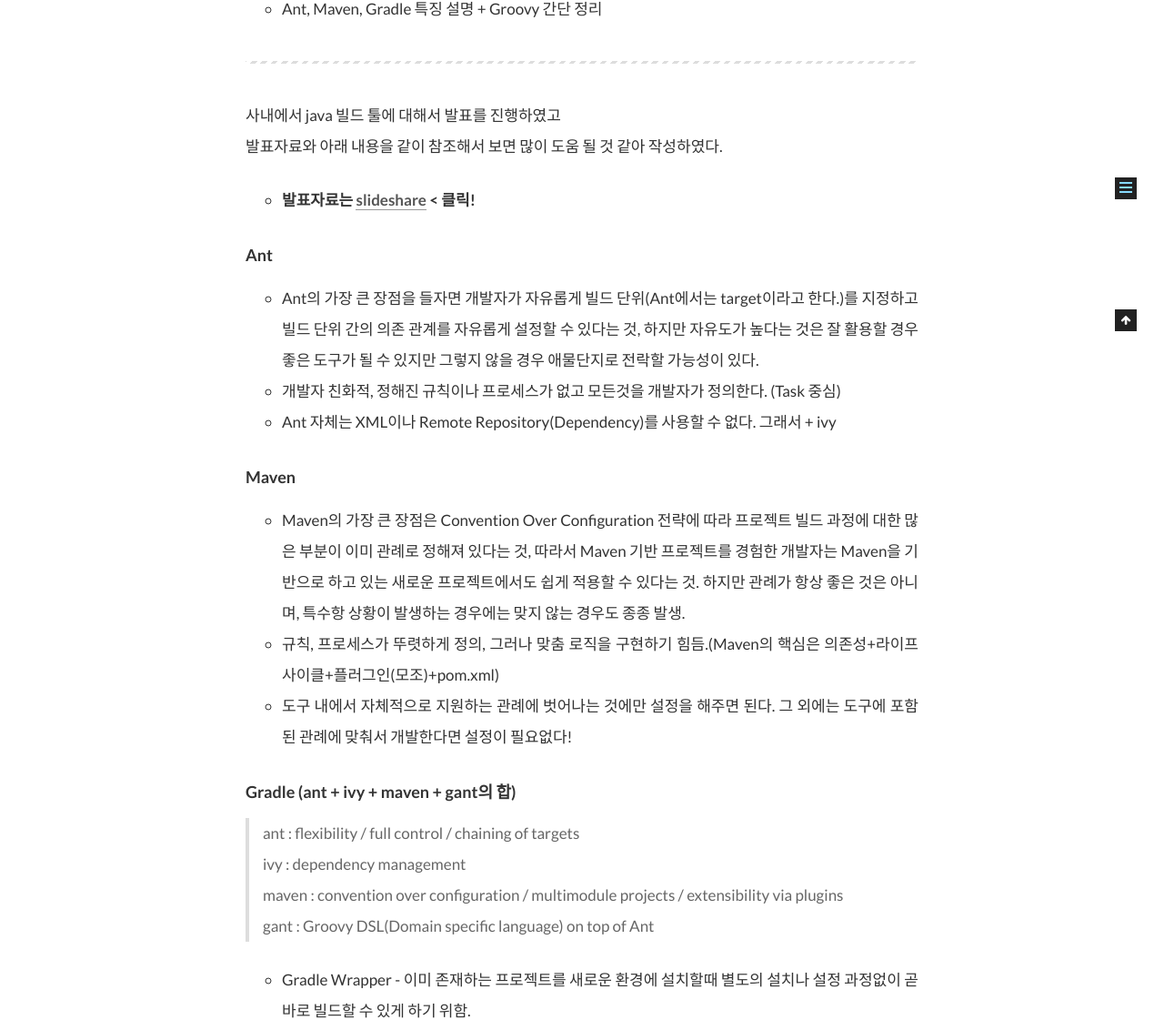
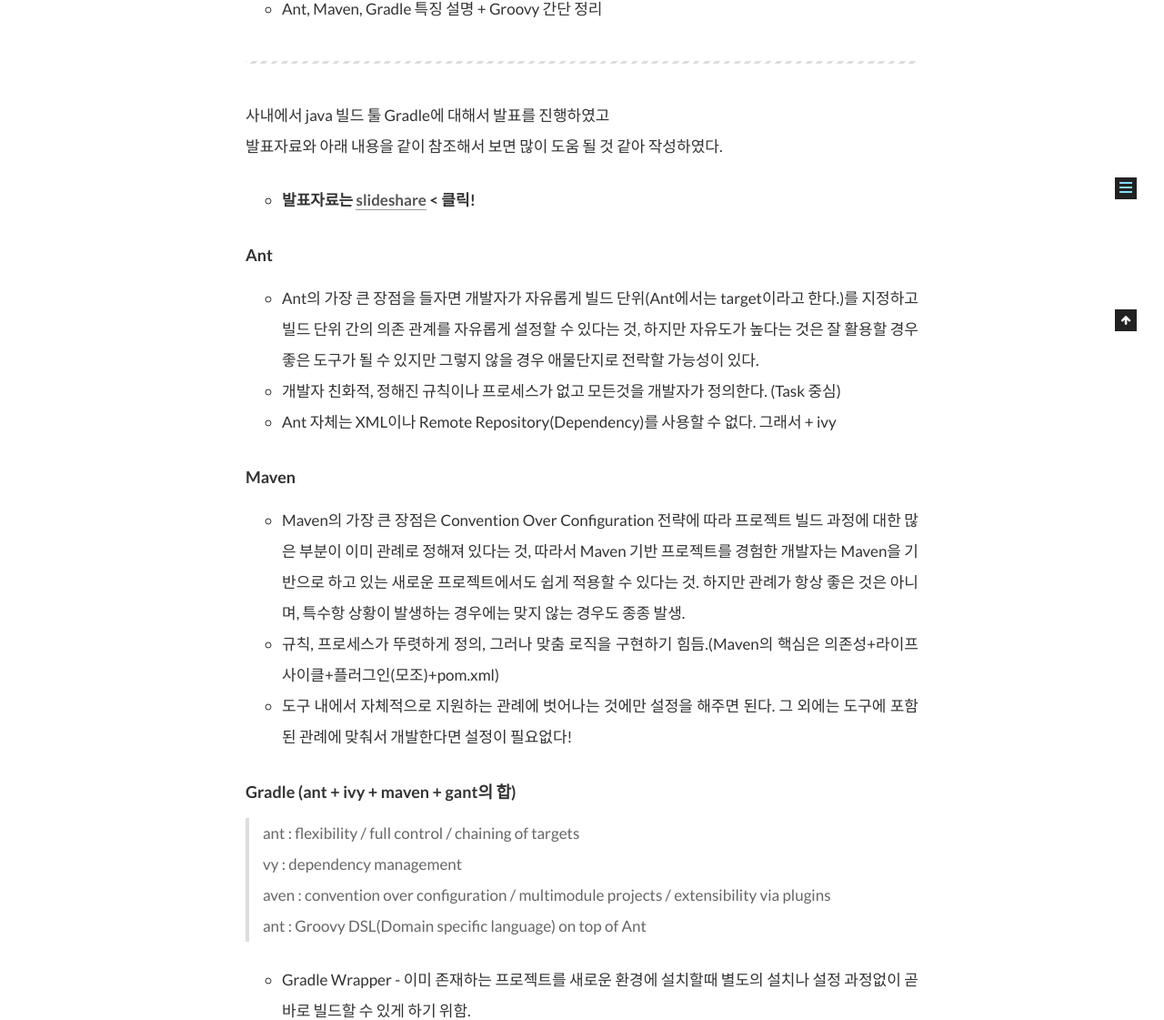
Before and after one commit to gwonsungjun/gwonsungjun.github.io, a Jekyll site: the page built from _posts/2018-03-05-javaBuildTool.md, in a window 1280 px wide. Shown: the part 636-1757 px from the top of the page at 91% size. Built offline with Jekyll 4.4.1, drawn with Linux system fonts in a browser that asks for light colours; comment, search, counter and statistics services are not loaded.

Commit message:
Fix java build tool post, update link

```diff
--- a/_posts/2018-03-05-javaBuildTool.md
+++ b/_posts/2018-03-05-javaBuildTool.md
@@ -10,9 +10,9 @@
 
 ---
 
-사내에서 java 빌드 툴에 대해서 발표를 진행하였고
+사내에서 java 빌드 툴 Gradle에 대해서 발표를 진행하였고
 발표자료와 아래 내용을 같이 참조해서 보면 많이 도움 될 것 같아 작성하였다.
-- **발표자료는 [slideshare](http://예정입니다.잠시만요!) < 클릭!**
+- **발표자료는 [slideshare](https://www.slideshare.net/SungjunGwon1/gradle-89730981) < 클릭!**
 
 
 ### Ant
@@ -30,9 +30,9 @@
 ### Gradle (ant + ivy + maven + gant의 합)
 
 > ant : flexibility / full control / chaining of targets
-ivy : dependency management
-maven : convention over configuration / multimodule projects / extensibility via plugins
-gant : Groovy DSL(Domain specific language) on top of Ant
+ vy : dependency management
+ aven : convention over configuration / multimodule projects / extensibility via plugins
+ ant : Groovy DSL(Domain specific language) on top of Ant
 
 - Gradle Wrapper - 이미 존재하는 프로젝트를 새로운 환경에 설치할때 별도의 설치나 설정 과정없이 곧 바로 빌드할 수 있게 하기 위함.
 - gradlew - 유닉스용 실행 스크립트 (>gradle build x, >./gradlew build) - wrapper 사용
```
